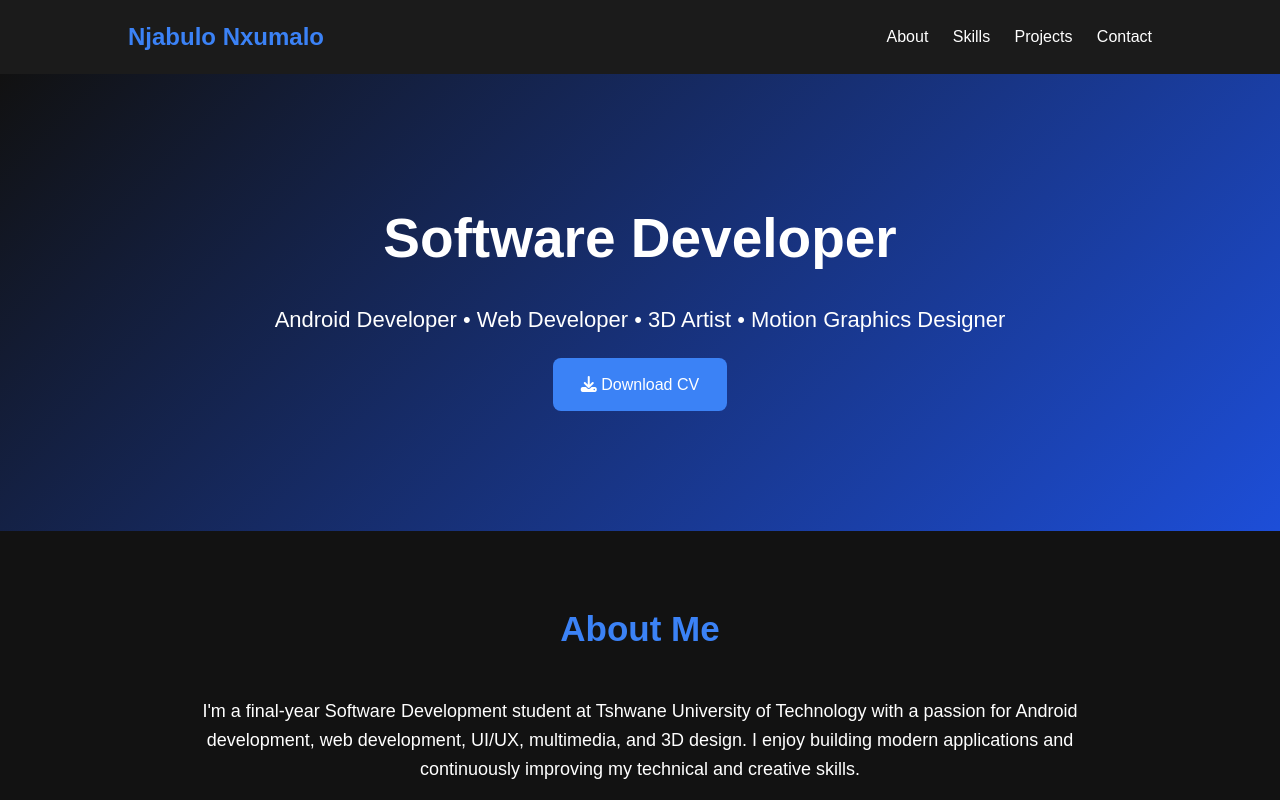
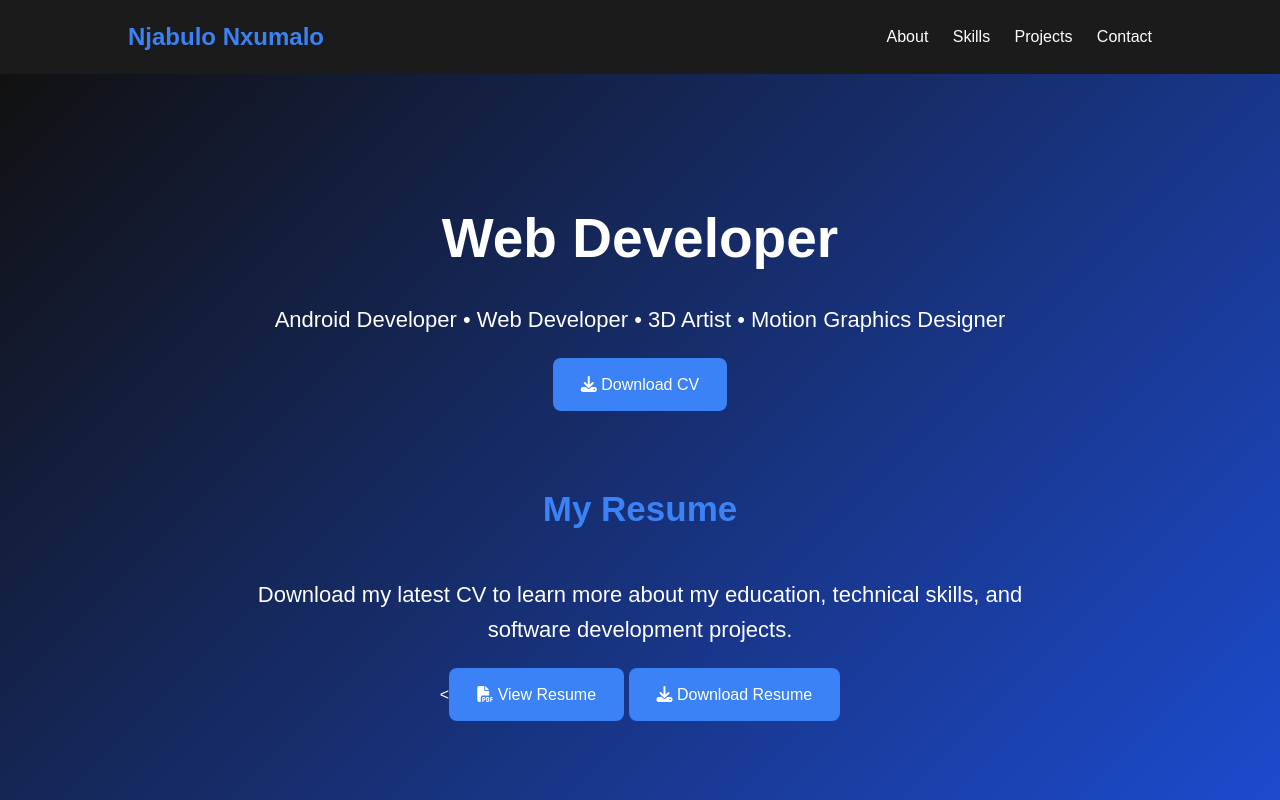
Before and after one commit to njabulonxumalo/portfolio1.io, a plain HTML site: page index.html in a window 1280 px wide. Shown: the top 800 px of the page. Drawn offline with Linux system fonts and the light colour scheme.

Commit message:
Update index.html

```diff
--- a/index.html
+++ b/index.html
@@ -211,7 +211,7 @@ font-size:40px;
 
 <header>
 
-<h1>Software Developer</h1>
+<h1>Web Developer</h1>
 
 <p>
 Android Developer • Web Developer • 3D Artist • Motion Graphics Designer
@@ -220,7 +220,33 @@ Android Developer • Web Developer • 3D Artist • Motion Graphics Designer
 <a href="#" class="btn">
 <i class="fas fa-download"></i>
 Download CV
+</a><section id="resume">
+
+    <h2>My Resume</h2>
+
+    <p style="text-align:center;">
+        Download my latest CV to learn more about my education,
+        technical skills, and software development projects.
+    </p>
+
+    <<a href="Njabulo_Nxumalo_CV.pdf"
+target="_blank"
+class="btn">
+
+<i class="fas fa-file-pdf"></i>
+View Resume
+
 </a>
+
+<a href="Njabulo_Nxumalo_CV.pdf"
+download
+class="btn">
+
+<i class="fas fa-download"></i>
+Download Resume
+
+</a>
+    </div>
 
 </header>
 
```
